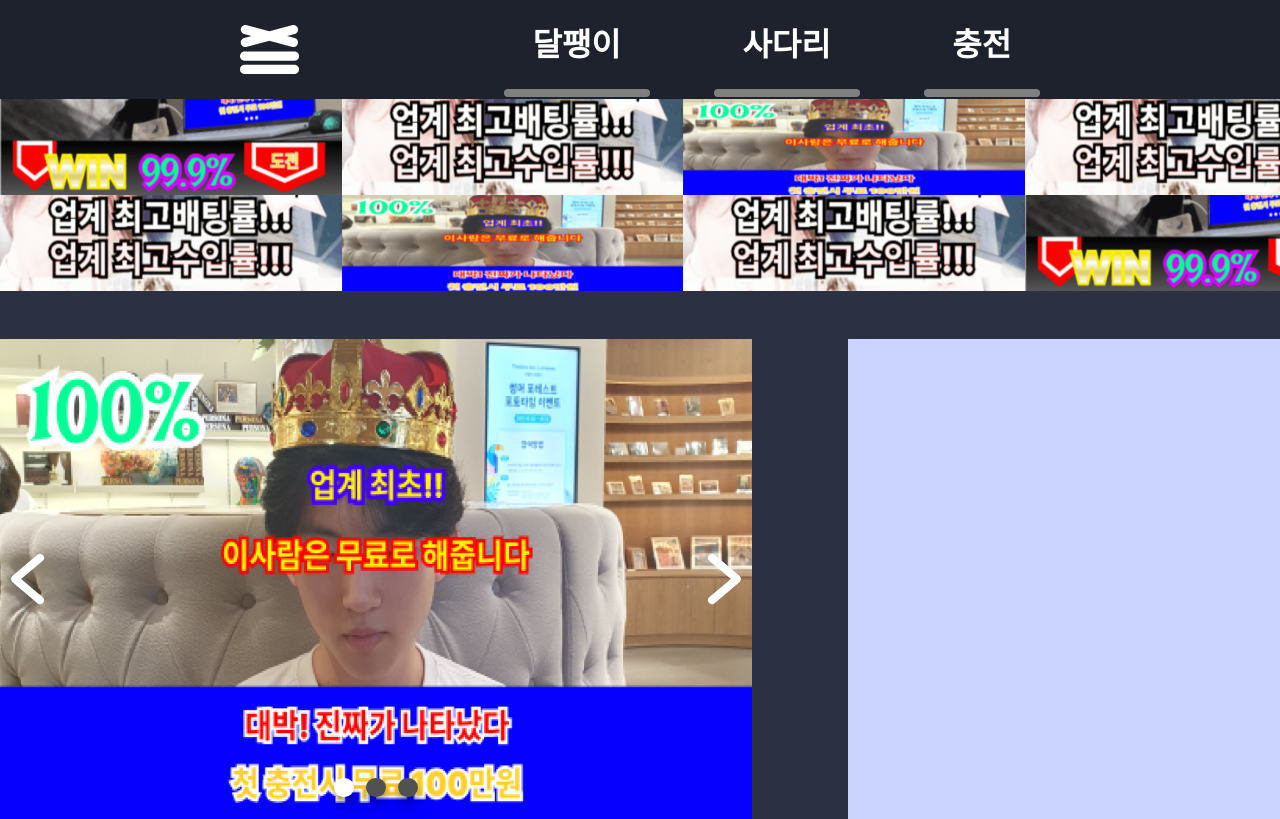
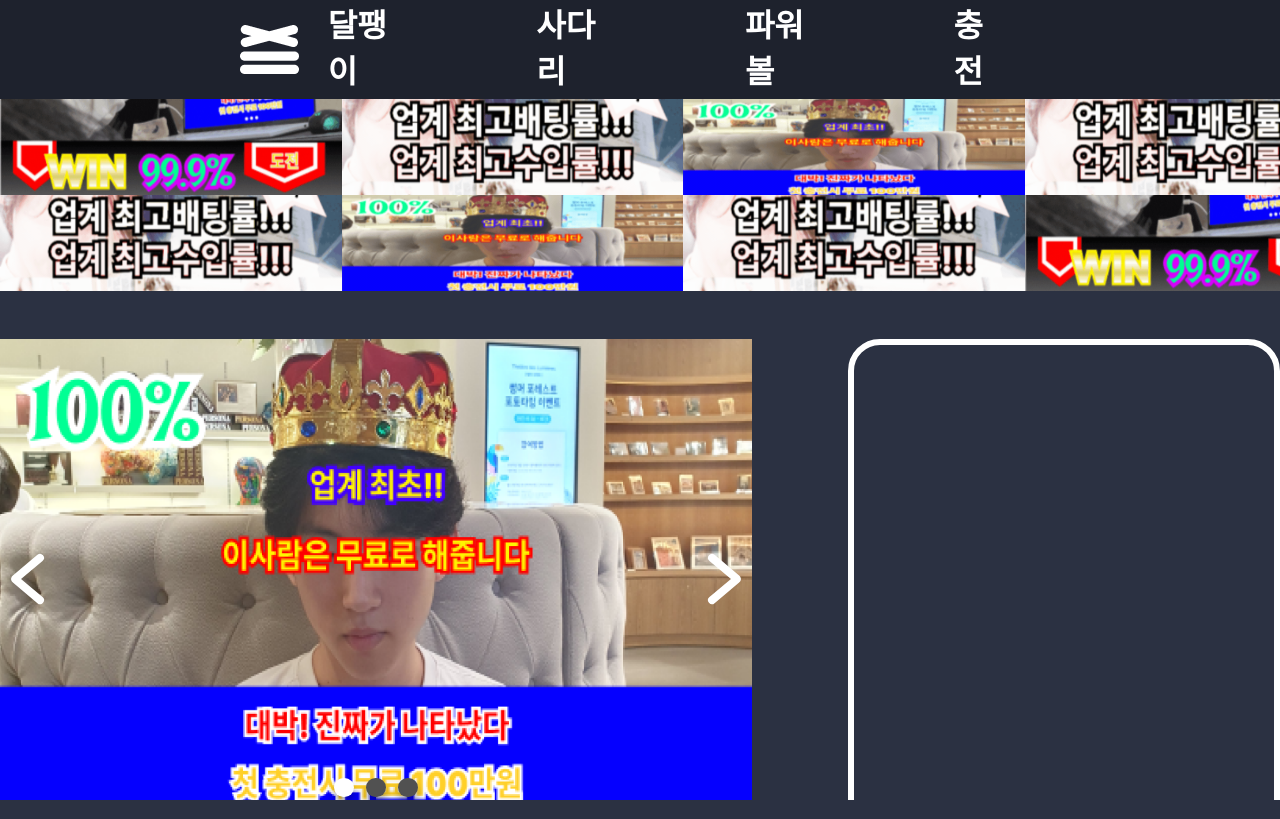
Before and after one commit to Gaft-sdhs/no-gambling-front, a React (Vite) app: page / in a window 1280 px wide. Built offline with nearby package versions, Linux system fonts and the light colour scheme.

Commit message:
[feat] 페이지간이동 수정

```diff
--- a/src/App.jsx
+++ b/src/App.jsx
@@ -3,6 +3,7 @@ import Index from "./pages/Index";
 import Snail from "./pages/Snail";
 import Store from "./pages/Store";
 import Ladder from "./pages/Ladder";
+import PowerBall from "./pages/PowerBall";
 import { Route,Routes } from "react-router-dom";
 
 import "./css/App.css";
@@ -15,6 +16,7 @@ function App() {
         <Route path="/" element={<Index />}/>
         <Route path="/snail" element={<Snail />}/>
         <Route path="/Ladder" element={<Ladder />}/>
+        <Route path="/Powerball" element={<PowerBall />}/>
         <Route path="/Store" element={<Store />}/>
       </Routes>
     </>
--- a/src/components/header/Header.jsx
+++ b/src/components/header/Header.jsx
@@ -12,6 +12,7 @@ const Header = () => {
         <div className="nav">
           <HeaderItem name={"달팽이"} link={"/snail"}/>
           <HeaderItem name={"사다리"} link={"/ladder"}/>
+          <HeaderItem name={"파워볼"} link={"/Powerball"}/>
           <HeaderItem name={"충전"} link={"/store"}/>
         </div>
       </header>
--- a/src/components/header/HeaderItem.jsx
+++ b/src/components/header/HeaderItem.jsx
@@ -1,8 +1,9 @@
 import "./css/headerItem.css";
+import { Link } from "react-router-dom";
 const HeaderItem = ({ name, link }) => {
   return (
     <div className="headerItem">
-      <a href={link}>{name}</a>
+      <Link to={link}>{name}</Link>
       <span className="underBar"></span>
     </div>
   );
--- a/src/components/header/css/header.css
+++ b/src/components/header/css/header.css
@@ -17,6 +17,8 @@
   flex-direction: row;
   gap: 4rem;
   font-size: 2rem;
+
+  min-width: 45.5rem;
 }
 
 .logo {
--- a/src/components/main/css/ranking.css
+++ b/src/components/main/css/ranking.css
@@ -1,5 +1,10 @@
 .ranking {
   width: 27rem;
   height: 30rem;
-  background-color: #CBD3FF;
+  background-color: none;
+
+  border: 0.4rem solid white;
+
+  border-top-left-radius: 2rem;
+  border-top-right-radius: 2rem;
 }
--- a/src/css/index.css
+++ b/src/css/index.css
@@ -17,4 +17,6 @@ a {
   width: 100%;
   height: 100vh;
   background-color: #2B3142;
+
+  overflow: hidden;
 }
--- a/src/js/script.js
+++ b/src/js/script.js
@@ -17,7 +17,6 @@ window.onload = function () {
 
   const currentDots = () => {
     dotsReset();
-
     dots[currentIndex].classList.add("selected");
   }
 
@@ -39,7 +38,6 @@ window.onload = function () {
 
   const sliderAnimation = () => {
     currentIndex++;
-
     mainSliderActionRefresh();
   };
 
--- /dev/null
+++ b/src/pages/PowerBall.jsx
@@ -0,0 +1,9 @@
+const PowerBall = () => {
+    return (
+        <div style={{color:"white"}}>
+            파워볼 게임 하는 곳 입니다.
+        </div>
+    )
+}
+
+export default PowerBall;
--- a/src/pages/css/index.css
+++ b/src/pages/css/index.css
@@ -11,4 +11,7 @@
   flex-direction: row;
   margin-top: 3rem;
   gap: 6rem;
+
+  flex-wrap: wrap;
+  justify-content: center;
 }
```
Also changed, not shown: src/components/main/Ranking.jsx (line endings or trailing spaces).
